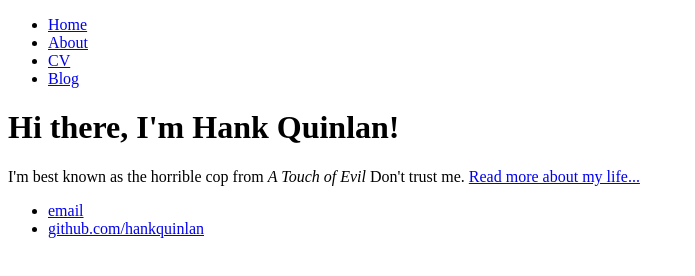
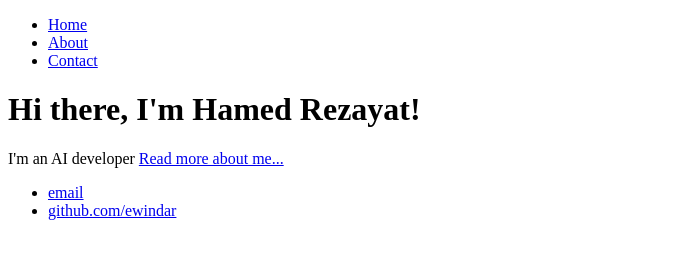
Before and after one commit to Ewindar/ewindar.github.io, a plain HTML site: page index.html in a window 1280 px wide. Shown: the whole page, without its empty margins (0-695 px from the left). Drawn offline with Linux system fonts and the light colour scheme.

Commit message:
Update index.html
replaced template info with real info

```diff
--- a/index.html
+++ b/index.html
@@ -1,27 +1,26 @@
 <!DOCTYPE html>
 <html>
 	<head>
-		<title>Hank Quinlan, Horrible Cop</title>
+		<title>Ewindar</title>
 	</head>
 	<body>
 		<nav>
     		<ul>
         		<li><a href="/">Home</a></li>
 	        	<li><a href="/about">About</a></li>
-        		<li><a href="/cv">CV</a></li>
-        		<li><a href="/blog">Blog</a></li>
+        		<li><a href="/contact">Contact</a></li>
     		</ul>
 		</nav>
 		<div class="container">
     		<div class="blurb">
-        		<h1>Hi there, I'm Hank Quinlan!</h1>
-				<p>I'm best known as the horrible cop from <em>A Touch of Evil</em> Don't trust me. <a href="/about">Read more about my life...</a></p>
+        		<h1>Hi there, I'm Hamed Rezayat!</h1>
+				<p>I'm an AI developer <a href="/about">Read more about me...</a></p>
     		</div><!-- /.blurb -->
 		</div><!-- /.container -->
 		<footer>
     		<ul>
-        		<li><a href="mailto:hankquinlanhub@gmail.com">email</a></li>
-        		<li><a href="https://github.com/hankquinlan">github.com/hankquinlan</a></li>
+        		<li><a href="mailto:hamedrezayat@gmail.com">email</a></li>
+        		<li><a href="https://github.com/ewindar">github.com/ewindar</a></li>
 			</ul>
 		</footer>
 	</body>
```
